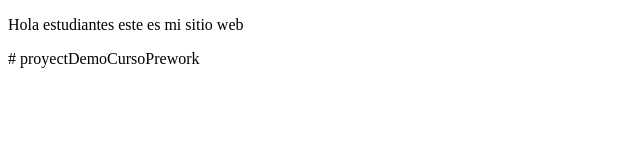
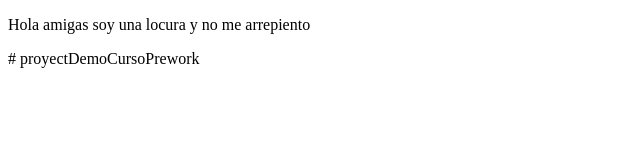
Before and after one commit to elvisum29/proyectDemoCursoPrework, a plain HTML site: page index.html in a window 1280 px wide. Shown: the whole page, without its empty margins (0-640 px from the left). Drawn offline with Linux system fonts and the light colour scheme.

Commit message:
cambios agrgados al sitio web

```diff
--- a/index.html
+++ b/index.html
@@ -10,7 +10,7 @@
 
 <body>
     <p>
-        Hola estudiantes este es mi sitio web
+        Hola amigas soy una locura y no me arrepiento
 
     </p>
 </body>
```
